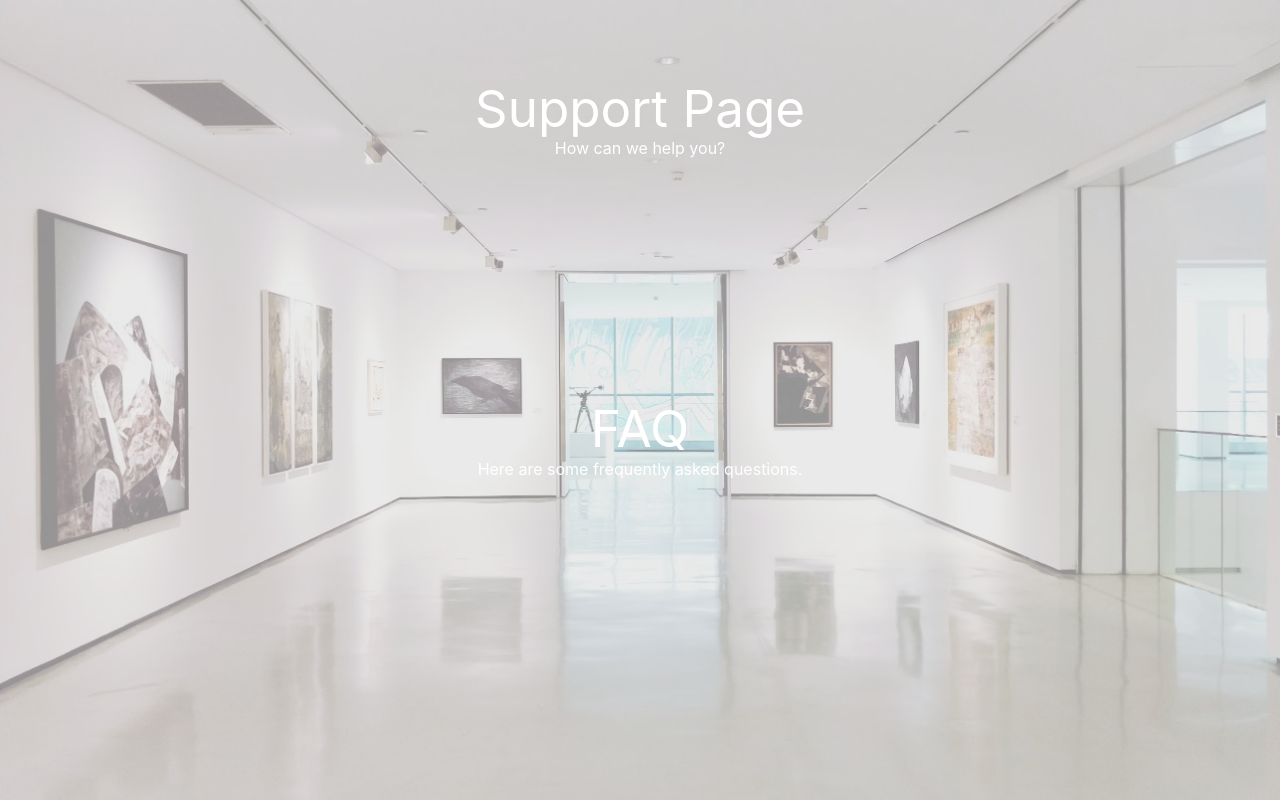
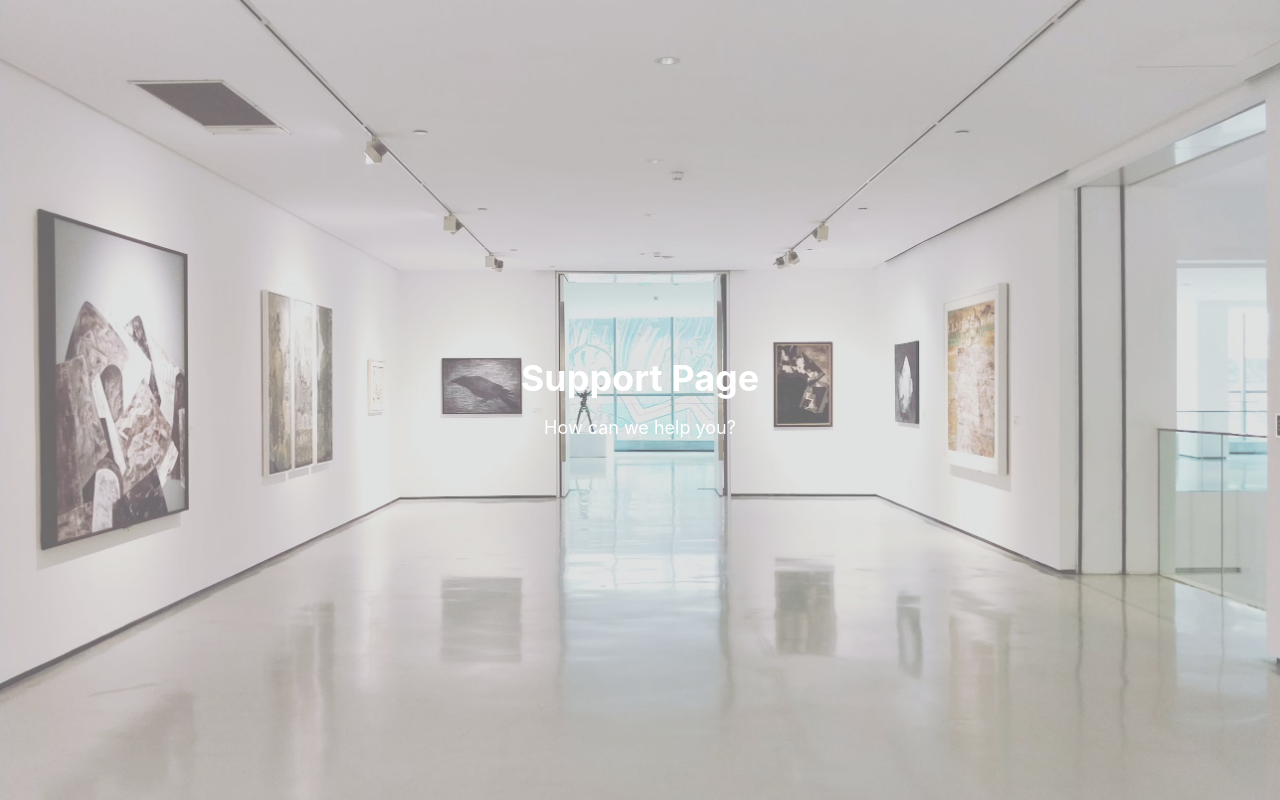
Before and after one commit to CDIO-gr-17/DevOps-fullstack, a React (Vite) app in the folder Frontend/: page / in a window 1280 px wide. Shown: the top 800 px of the page. Built offline with nearby package versions, Linux system fonts and the light colour scheme.

Commit message:
Scroll-zoom on picture is kinda working

```diff
--- a/Frontend/src/views/support-page.tsx
+++ b/Frontend/src/views/support-page.tsx
@@ -1,8 +1,8 @@
-import React, { useRef, useEffect, useState } from "react";
+import { useRef, useEffect, useState } from "react";
 
 export default function SupportPage() {
   const imageRef = useRef(null);
-  const [opacity, setOpacity] = useState(1); // To control the opacity of the background image
+  const [opacity, setOpacity] = useState(0.7); // To control the opacity of the background image
 
   useEffect(() => {
     const handleScroll = () => {
@@ -10,51 +10,45 @@ export default function SupportPage() {
         const scrollPosition = window.scrollY;
         const maxScroll =
           document.documentElement.scrollHeight - window.innerHeight;
-
-        // Zoom effect: Scale the image as the user scrolls
-        const scale = 1 + (scrollPosition / maxScroll) * 2; // Adjust the multiplier for zoom speed
+        const scale = 1 + (scrollPosition / maxScroll) * 1; // Adjust the multiplier to control the zoom speed
         imageRef.current.style.transform = `scale(${scale})`;
-
-        // Opacity effect: Fade out image at 70% of max scroll
-        const fadeStart = 0.7 * maxScroll;
-        const fadeEnd = maxScroll;
-
-        if (scrollPosition > fadeStart) {
-          const fadeFactor =
-            (scrollPosition - fadeStart) / (fadeEnd - fadeStart);
-          setOpacity(1 - fadeFactor); // Smoothly decrease the opacity
-        } else {
-          setOpacity(1); // Reset opacity before fadeStart
-        }
       }
     };
 
     window.addEventListener("scroll", handleScroll);
-    return () => window.removeEventListener("scroll", handleScroll);
+
+    return () => {
+      window.removeEventListener("scroll", handleScroll);
+    };
   }, []);
 
   return (
-    <div className="relative w-full h-screen overflow-y-auto overflow-x-hidden">
+    <>
       <img
         ref={imageRef}
         src="./src/assets/support_banner.jpg"
         alt="Background"
-        className="fixed inset-0 w-full h-full object-cover opacity-50 transition-transform duration-100"
+        className="fixed inset-0 w-full h-dvh object-cover transition-transform duration-300"
+        style={{ opacity }} // Bind the opacity state to the image
       />
       <div className="relative z-10 flex flex-col items-center justify-center min-h-screen text-white">
-        <div className="py-20">
-          <h1>Support Page</h1>
-          <p>How can we help you?</p>
+        <div className="py-20 min-h-screen flex flex-col items-center justify-center">
+          <h1 className="text-4xl font-bold">Support Page</h1>
+          <p className="mt-4 text-lg">How can we help you?</p>
         </div>
-        <div className="py-40">
-          <h1>FAQ</h1>
-          <p>Here are some frequently asked questions.</p>
+        <div className="py-20 min-h-screen flex flex-col items-center justify-center">
+          <h1 className="text-3xl font-bold">FAQ</h1>
+          <p className="mt-4 text-lg">
+            Here are some frequently asked questions.
+          </p>
         </div>
-        <div className="py-40">
-          <h1>Contact Us</h1>
-          <p>Feel free to reach out to us for any support.</p>
+        <div className="py-20 min-h-screen flex flex-col items-center justify-center">
+          <h1 className="text-3xl font-bold">Contact Us</h1>
+          <p className="mt-4 text-lg">
+            Feel free to reach out to us for any support.
+          </p>
         </div>
       </div>
-    </div>
+    </>
   );
 }
```
